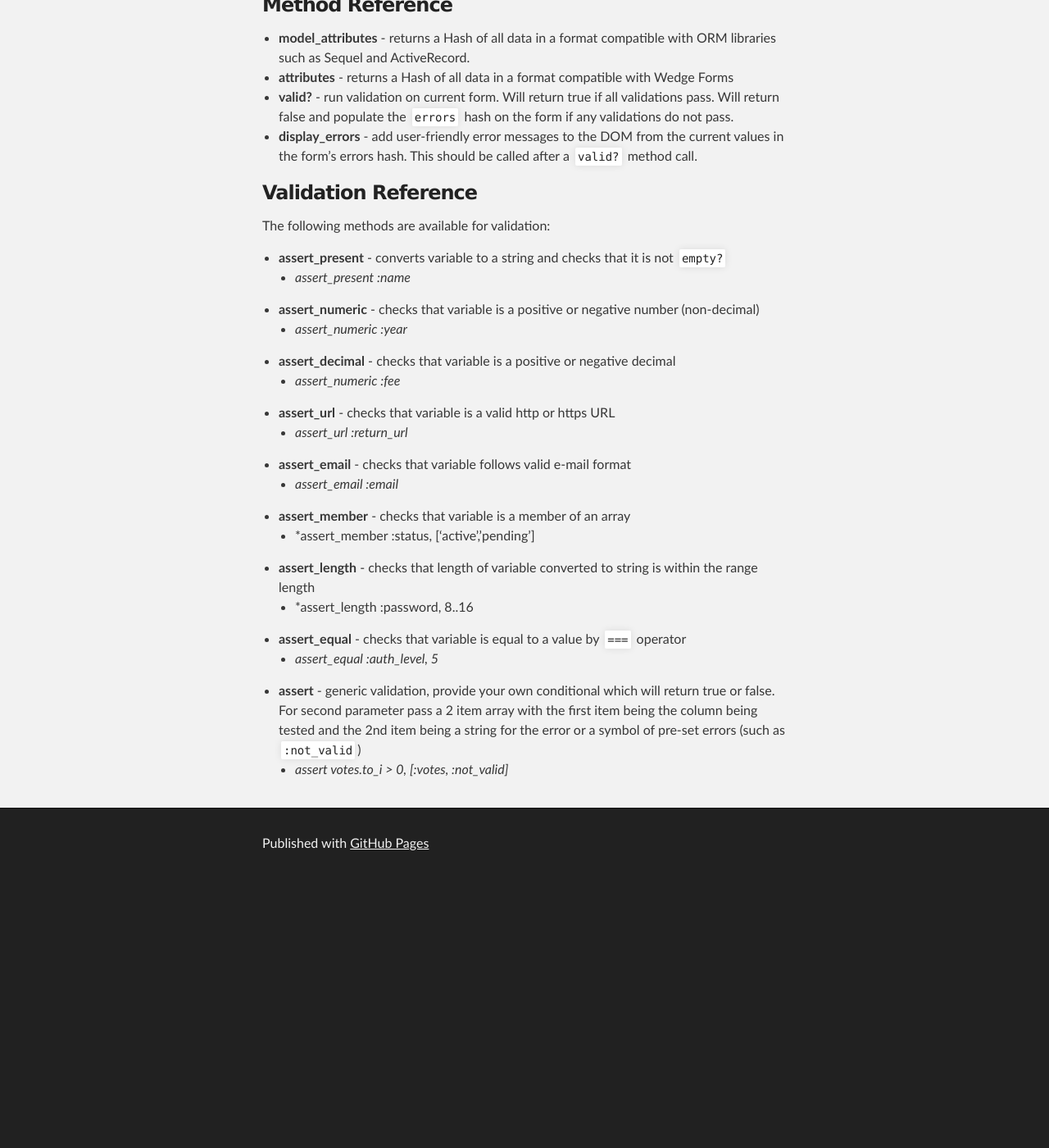
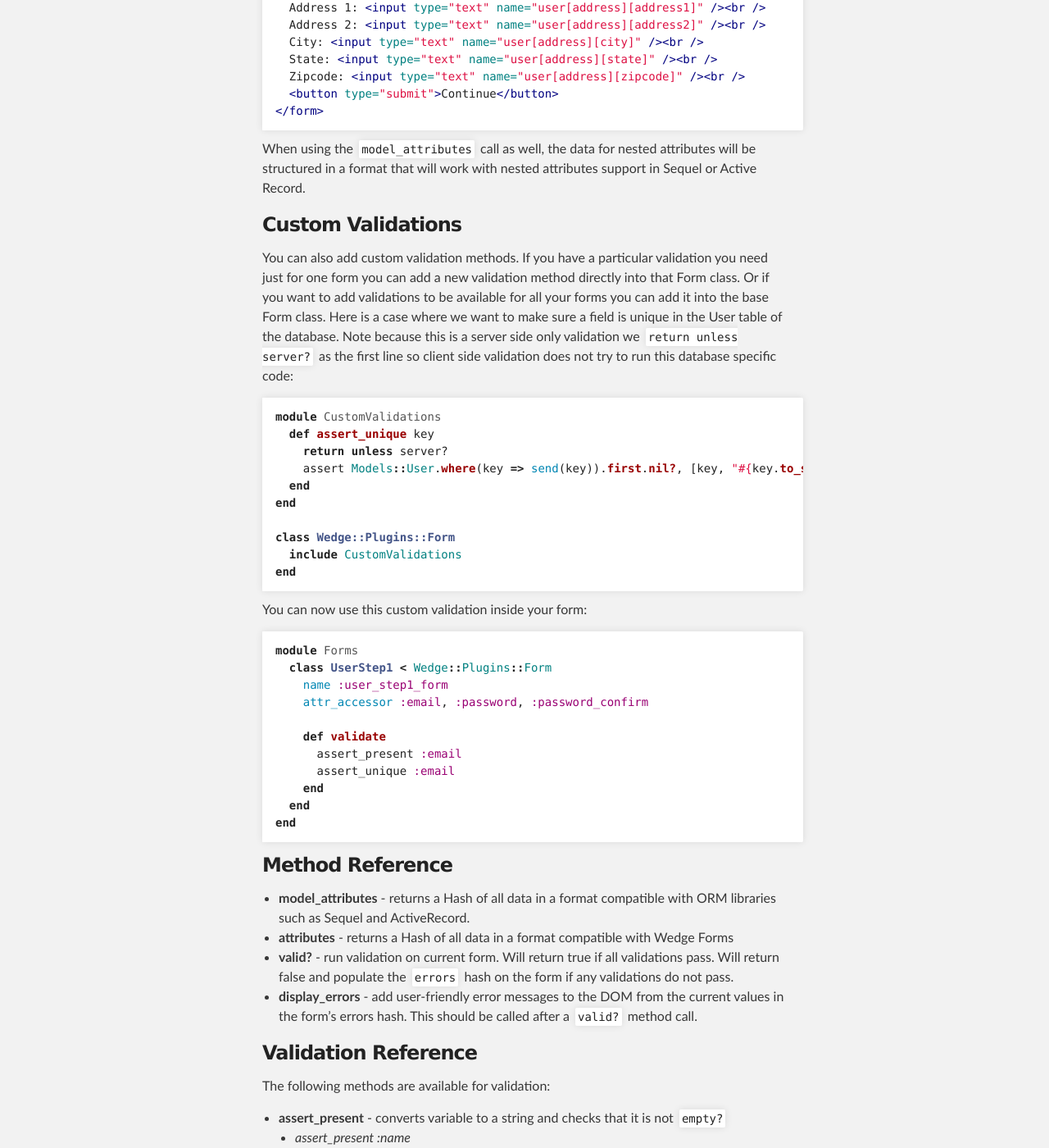
Before and after one commit to wedgeio/wedgeio.github.io, a Jekyll site: the page built from pages/plugins/form.md, in a window 1280 px wide and 1400 px high, scrolled down 5603 px. Shown: the whole window at 82% size. Built offline with Jekyll 4.4.1, drawn with Linux system fonts in a browser that asks for light colours; before the commit the page ends 6678 px from its top, so only the background shows below that; some of the changed text lies outside the part shown.

Commit message:
more docs

```diff
--- a/pages/plugins/form.md
+++ b/pages/plugins/form.md
@@ -190,6 +190,12 @@
 end
 {% endhighlight %}
 
+### Client/Server Forms
+
+Much like everything else in Wedge, Forms can exist on both the client and server side. In the example above, the `on :submit` event is triggered on the client side, so when we call form.valid? this also occurs on the client side. This allows for very fast validation however limits the type of validation you can do. You can check things like format of the field, but you cannot do things like compare it to values in the database.
+
+That does not mean you can't have server side validations on your forms as well. You just have to wrap these validations inside an `if server?` block (refer back to [Client/Server Components](/pages/component-advanced.html) to refresh on how the `server?` method works).
+
 ### Nested Forms
 
 Forms can be nested within each other much like you can have nested attributes in a database model. Consider a user object that has an address:
@@ -230,6 +236,39 @@
 
 When using the `model_attributes` call as well, the data for nested attributes will be structured in a format that will work with nested attributes support in Sequel or Active Record.
 
+### Custom Validations
+
+You can also add custom validation methods. If you have a particular validation you need just for one form you can add a new validation method directly into that Form class. Or if you want to add validations to be available for all your forms you can add it into the base Form class. Here is a case where we want to make sure a field is unique in the User table of the database. Note because this is a server side only validation we `return unless server?` as the first line so client side validation does not try to run this database specific code:
+
+{% highlight ruby %}
+module CustomValidations
+  def assert_unique key
+    return unless server?
+    assert Models::User.where(key => send(key)).first.nil?, [key, "#{key.to_s.titleize} is not unique"]
+  end
+end
+
+class Wedge::Plugins::Form
+  include CustomValidations
+end
+{% endhighlight %}
+
+You can now use this custom validation inside your form:
+
+{% highlight ruby %}
+module Forms
+  class UserStep1 < Wedge::Plugins::Form
+    name :user_step1_form
+    attr_accessor :email, :password, :password_confirm
+
+    def validate
+      assert_present :email
+      assert_unique :email
+    end
+  end
+end
+{% endhighlight %}
+
 ### Method Reference
 
 - **model_attributes** - returns a Hash of all data in a format compatible with ORM libraries such as Sequel and ActiveRecord.
```
Also changed, not shown: index.md (+2 -1 lines), pages/install.md (+2 -1 lines), pages/plugins/uploader.md (added, +8 -0 lines).
